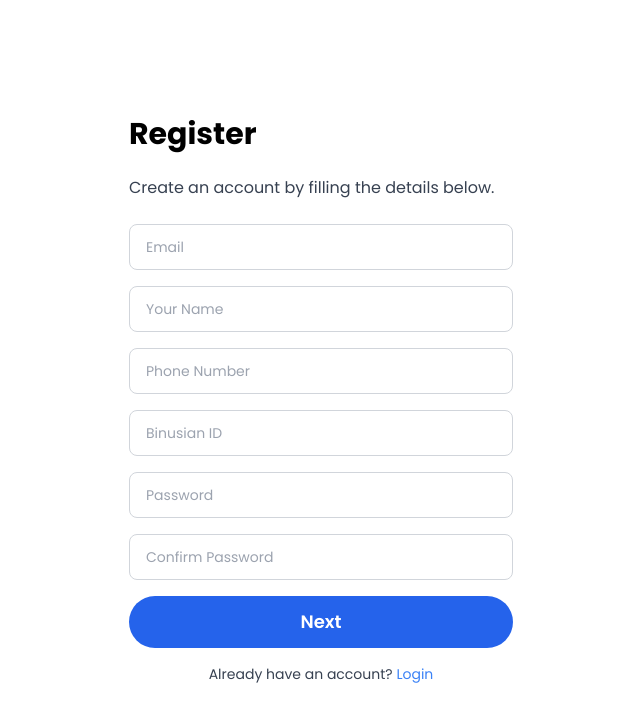
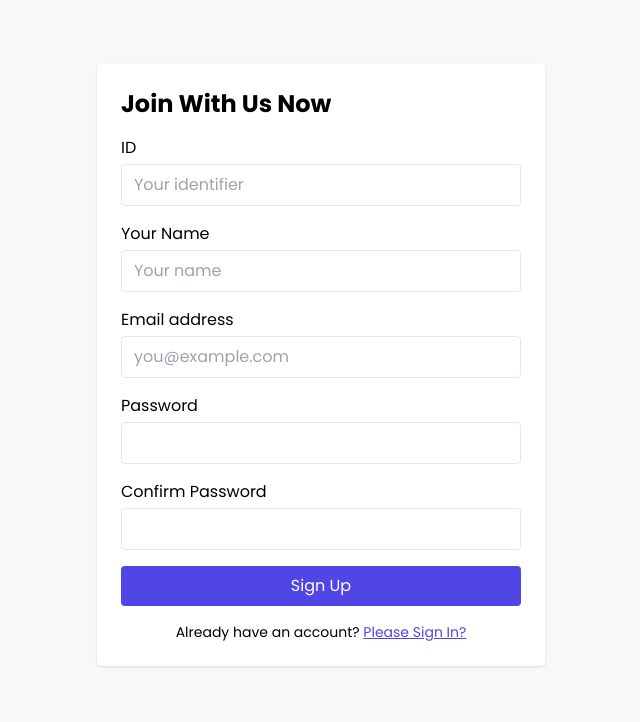
Before and after one commit to Juwono136/lost_and_found_app, a React (Vite) app in the folder client/: page /register in a window 1280 px wide. Shown: the top 722 px of the page, without its empty margins (319-959 px from the left). Built offline with nearby package versions, Linux system fonts and the light colour scheme; no server answers.

Commit message:
actually use the microservice (RAAAAHHHHH)

```diff
--- a/client/src/App.jsx
+++ b/client/src/App.jsx
@@ -7,6 +7,7 @@ import AuthProvider from "./service/AuthContext";
 import PrivateRoute from "./routes/privateroute";
 import LoginScreen from "./screens/user/LoginScreen";
 import RegisterScreen from "./screens/user/RegisterScreen";
+import SelectRoleScreen from "./screens/user/SelectRoleScreen";
 
 export default function App() {
   return (
@@ -16,6 +17,7 @@ export default function App() {
 
           <Route path="/login" element={<LoginScreen />} />
           <Route path="/register" element={<RegisterScreen />} />
+          <Route path="/select-role" element={<SelectRoleScreen />} />
 
           <Route element={<PrivateRoute />}>
            {/* Render user routes */}
--- /dev/null
+++ b/client/src/constants/roles.js
@@ -0,0 +1,11 @@
+export const ROLE = {
+    USER:     201,
+    ADMIN:    202,
+    EMPLOYEE: 203,
+  };
+
+  export const ROLE_LABEL = {
+    [ROLE.USER]:     "User",
+    [ROLE.ADMIN]:    "Admin",
+    [ROLE.EMPLOYEE]: "Employee",
+  };
--- /dev/null
+++ b/client/src/features/auth/authService.js
@@ -0,0 +1,30 @@
+import axios from "axios";
+const BASE = import.meta.env.VITE_USER_API_URL;
+
+
+console.log("🔹 authService BASE URL =", BASE);
+
+const authService = {
+  signup: (userData) =>
+    axios.post(`${BASE}/signup`, userData, { withCredentials:true })
+         .then(res => res.data),
+
+  signin: (creds) =>
+    axios.post(`${BASE}/signin`, creds, { withCredentials:true })
+         .then(res => res.data),
+
+  logout: () =>
+    axios.get(`${BASE}/logout`, { withCredentials:true })
+         .then(res => res.data),
+
+  forgotPassword: ({ email }) =>
+    axios.post(`${BASE}/forgot`, { email }, { withCredentials:true })
+         .then(res => res.data),
+
+    selectRole: ({ userId, selectedRole }) =>
+       axios
+         .post(`${BASE}/select-role`, { userId, selectedRole }, { withCredentials: true })
+         .then(res => res.data),
+};
+
+export default authService;
--- /dev/null
+++ b/client/src/features/token/tokenService.js
@@ -0,0 +1,10 @@
+import axios from "axios";
+const BASE = import.meta.env.VITE_USER_API_URL;
+
+const tokenService = {
+  refreshToken: () =>
+    axios.post(`${BASE}/refresh_token`, {}, { withCredentials:true })
+         .then(res => res.data),
+};
+
+export default tokenService;
--- /dev/null
+++ b/client/src/features/user/userService.js
@@ -0,0 +1,18 @@
+import axios from "axios";
+const BASE = import.meta.env.VITE_USER_API_URL;
+
+const userService = {
+  getCurrentUser: () =>
+    axios.get(`${BASE}/user_infor`, { withCredentials:true })
+         .then(res => res.data),
+
+  getAllUsers: () =>
+    axios.get(`${BASE}/all_infor`, { withCredentials:true })
+         .then(res => res.data),
+
+  updateUser: (data) =>
+    axios.put(`${BASE}/update_user`, data, { withCredentials:true })
+         .then(res => res.data),
+};
+
+export default userService;
--- a/client/src/routes/UserRoutes.jsx
+++ b/client/src/routes/UserRoutes.jsx
@@ -10,6 +10,7 @@ import RegisterScreen from "../screens/user/RegisterScreen";
 import FoundItemsScreen from "../screens/user/FoundItemsScreen";
 import ClaimedItemsScreen from "../screens/user/ClaimedItemsScreen";
 import EditProfile from "../screens/user/EditProfile";
+import SelectRoleScreen from "../screens/user/SelectRoleScreen";
 
 const UserRoutes = () => {
   return (
@@ -22,6 +23,8 @@ const UserRoutes = () => {
       <Route path="/found-items" element={<FoundItemsScreen />} />
       <Route path="/claimed-items" element={<ClaimedItemsScreen />} />
       <Route path="/edit-profile" element={<EditProfile />} />
+
+      <Route path="/select-role" element={<SelectRoleScreen />} />
     </Routes>
   );
 };
--- a/client/src/screens/user/LoginScreen.jsx
+++ b/client/src/screens/user/LoginScreen.jsx
@@ -1,122 +1,140 @@
-import React from "react";
-import { useState } from "react";
-import { useAuth } from "../../service/AuthContext";
+// client/src/screens/user/LoginScreen.jsx
+import React, { useState } from "react";
+import { useNavigate, Link } from "react-router-dom";
+import authService from "../../features/auth/authService";
+import tokenService from "../../features/token/tokenService";
+import userService from "../../features/user/userService";
 
-import { useNavigate } from "react-router-dom";
+export default function LoginScreen() {
+  const [email, setEmail]       = useState("");
+  const [password, setPassword] = useState("");
+  const [loading, setLoading]   = useState(false);
+  const [error, setError]       = useState(null);
+  const navigate                = useNavigate();
 
+  const submitHandler = async (e) => {
+    e.preventDefault();
+    setError(null);
+    setLoading(true);
 
-const LoginScreen = () => {
-  const [email, setEmail] = useState("");
-  const [password, setPassword] = useState("");
-  const [showPassword, setShowPassword] = useState(false);
-  const { login, refreshAccessToken} = useAuth();
-  const navigate = useNavigate();
+    try {
+      // 1️⃣ Call the signin feature
+      const signinData = await authService.signin({ email, password });
 
+      // ───── Insert here: store the returned user ID for select-role ─────
+      localStorage.setItem("userId", signinData.id);
 
-  const togglePasswordVisibility = () => {
-    setShowPassword(!showPassword);
-  };
-
-  const handleLogin = async () => {
-    try {
-        const userData = { email: email, password: password };
-        console.log("Logging in with", userData);
-
-        const loginResponse = await login(userData); // Log in to set the refresh token
-        if (loginResponse) { // Check if login is successful
-          const token = await refreshAccessToken(); // Get the access token
-          console.log("access:", token); // Store access token
-          navigate("/home"); // Navigate to home page after successful login
+      // 2️⃣ Handle role selection if required
+      if (signinData.roleSelectionRequired) {
+        navigate("/select-role", {
+          state: { roles: signinData.role, userId: signinData.id },
+        });
+        return;
       }
 
-        // At this point, the access token should be set
-    } catch (error) {
-        console.error("Login failed:", error);
-        alert("Login failed. Please check your credentials and try again.");
+      // 3️⃣ Refresh token to get access token
+      const tokenData = await tokenService.refreshToken();
+      localStorage.setItem("accessToken", tokenData.access_token);
+
+      // 4️⃣ Optionally fetch current user profile
+      const currentUser = await userService.getCurrentUser();
+      localStorage.setItem("userInfo", JSON.stringify(currentUser));
+
+      // 5️⃣ Redirect to homepage
+      navigate("/home");
+    } catch (err) {
+      console.error(err);
+      setError(
+        err.response?.data?.message ||
+        err.message ||
+        "Failed to sign in"
+      );
+    } finally {
+      setLoading(false);
     }
   };
 
+  return (
+    <div className="min-h-screen flex items-center justify-center bg-gray-50">
+      <div className="max-w-md w-full space-y-8 p-8 bg-white rounded shadow">
+        <h2 className="text-center text-3xl font-extrabold text-gray-900">
+          Sign in to your account
+        </h2>
 
+        {error && (
+          <div className="text-red-600 text-center">{error}</div>
+        )}
 
-  return (
-    <div className="min-h-screen flex flex-col justify-center items-center bg-white px-6">
-      <div className="w-full max-w-sm">
-        {/* Title */}
-        <h1 className="text-3xl font-bold mb-6">Log in</h1>
-
-        {/* Email Input */}
+        <form onSubmit={submitHandler} className="mt-8 space-y-6">
+          <div className="rounded-md shadow-sm -space-y-px">
             <div className="mb-4">
+              <label htmlFor="email" className="sr-only">
+                Email address
+              </label>
               <input
+                id="email"
+                name="email"
                 type="email"
+                autoComplete="email"
+                required
+                placeholder="Email address"
                 value={email}
                 onChange={(e) => setEmail(e.target.value)}
-            placeholder="Email"
-            className="w-full px-4 py-3 border border-gray-300 rounded-lg text-sm focus:outline-none focus:ring-2 focus:ring-blue-500"
+                className="appearance-none rounded-none relative block w-full px-3 py-2 border
+                           border-gray-300 placeholder-gray-500 text-gray-900 rounded-t-md
+                           focus:outline-none focus:ring-indigo-500 focus:border-indigo-500"
               />
             </div>
-
-        {/* Password Input */}
-        <div className="mb-4 relative">
+            <div className="relative">
+              <label htmlFor="password" className="sr-only">
+                Password
+              </label>
               <input
-            type={showPassword ? "text" : "password"}
+                id="password"
+                name="password"
+                type="password"
+                autoComplete="current-password"
+                required
+                placeholder="Password"
                 value={password}
                 onChange={(e) => setPassword(e.target.value)}
-            placeholder="Password"
-            className="w-full px-4 py-3 border border-gray-300 rounded-lg text-sm focus:outline-none focus:ring-2 focus:ring-blue-500"
+                className="appearance-none rounded-none relative block w-full px-3 py-2 border
+                           border-gray-300 placeholder-gray-500 text-gray-900 rounded-b-md
+                           focus:outline-none focus:ring-indigo-500 focus:border-indigo-500"
               />
-          <button
-            type="button"
-            onClick={togglePasswordVisibility}
-            className="absolute inset-y-0 right-4 flex items-center text-gray-500 focus:outline-none"
+              <Link
+                to="/forgot-password"
+                className="absolute inset-y-0 right-0 pr-3 flex items-center text-sm text-indigo-600 hover:underline"
               >
-            {/* Icon to show/hide password */}
-            {showPassword ? (
-              <svg
-                xmlns="http://www.w3.org/2000/svg"
-                className="h-5 w-5"
-                viewBox="0 0 20 20"
-                fill="currentColor"
-              >
-                <path
-                  fillRule="evenodd"
-                  d="M10 2C6.313 2 2.773 4.108 1 7.515c1.773 3.407 5.313 5.515 9 5.515s7.227-2.108 9-5.515C17.227 4.108 13.687 2 10 2zM3.463 7.515A7.963 7.963 0 0110 4c2.347 0 4.483.944 6.075 2.515a7.963 7.963 0 01-6.075 3.485A7.963 7.963 0 013.463 7.515zM10 12a1.993 1.993 0 01-1.992-1.992A1.993 1.993 0 0110 8.015a1.993 1.993 0 011.992 1.992A1.993 1.993 0 0110 12z"
-                  clipRule="evenodd"
-                />
-              </svg>
-            ) : (
-              <svg
-                xmlns="http://www.w3.org/2000/svg"
-                className="h-5 w-5"
-                viewBox="0 0 20 20"
-                fill="currentColor"
-              >
-                <path
-                  fillRule="evenodd"
-                  d="M1 10s4-8 9-8 9 8 9 8-4 8-9 8-9-8-9-8zm9-3a3 3 0 100 6 3 3 0 000-6zm-3.546 2.736A5 5 0 0010 12a5 5 0 003.546-6.264L6.454 9.736z"
-                  clipRule="evenodd"
-                />
-              </svg>
-            )}
-          </button>
+                Forgot?
+              </Link>
+            </div>
           </div>
 
-        {/* Forgot Password */}
-        <div className="text-right mb-6">
-          <a href="#" className="text-blue-500 text-sm font-semibold">
-            Forgot password?
-          </a>
-        </div>
+          <button
+            type="submit"
+            disabled={loading}
+            className={`w-full flex justify-center py-2 px-4 border border-transparent
+                       text-sm font-medium rounded-md text-white ${
+                         loading
+                           ? "bg-indigo-300"
+                           : "bg-indigo-600 hover:bg-indigo-700"
+                       }`}
+          >
+            {loading ? "Signing in…" : "Sign in"}
+          </button>
 
-        {/* Login Button */}
-        <button
-          onClick={handleLogin}
-          className="w-full py-3 bg-blue-500 text-white rounded-full text-lg font-semibold hover:bg-blue-600 focus:outline-none focus:ring-2 focus:ring-blue-500 focus:ring-opacity-50"
+          <p className="mt-4 text-center text-sm text-gray-600">
+            Don’t have an account?{" "}
+            <Link
+              to="/register"
+              className="font-medium text-indigo-600 hover:underline"
             >
-          Login
-        </button>
+              Sign up
+            </Link>
+          </p>
+        </form>
       </div>
     </div>
   );
-};
-
-export default LoginScreen;
+}
--- a/client/src/screens/user/RegisterScreen.jsx
+++ b/client/src/screens/user/RegisterScreen.jsx
@@ -1,167 +1,122 @@
+// client/src/screens/user/RegisterScreen.jsx
 import React, { useState } from "react";
+import { useNavigate, Link } from "react-router-dom";
+import authService from "../../features/auth/authService";
 
 const RegisterScreen = () => {
-  const [step, setStep] = useState(1);
-  const [formData, setFormData] = useState({
+  const navigate = useNavigate();
+  const [form, setForm] = useState({
+    id: "",
+    name: "",
     email: "",
-    name: "",
-    phone: "",
-    binusianID: "",
     password: "",
     confirmPassword: "",
-    verificationCode: "",
   });
+  const [error, setError] = useState("");
 
-  // Handle input changes
-  const handleInputChange = (e) => {
-    const { name, value } = e.target;
-    setFormData({
-      ...formData,
-      [name]: value,
-    });
+  const handleChange = (e) => {
+    setForm((f) => ({ ...f, [e.target.name]: e.target.value }));
   };
 
-  // Proceed to the next step
-  const handleNextStep = () => {
-    if (formData.password !== formData.confirmPassword) {
-      alert("Passwords do not match!");
-      return;
+  const handleSubmit = async (e) => {
+    e.preventDefault();
+    setError("");
+
+    if (form.password !== form.confirmPassword) {
+      return setError("Passwords do not match");
     }
-    setStep(2); // Move to verification step
+
+    try {
+      const payload = {
+        binusian_id: form.id,
+        name: form.name,
+        email: form.email,
+        program: "",
+        password: form.password,
+        confirmPassword: form.confirmPassword,
       };
-
-  // Handle final form submission
-  const handleFormSubmit = () => {
-    console.log("Form submitted:", formData);
-    // Handle form submission logic here (e.g., API call)
+      const res = await authService.signup(payload);
+      alert(res.message || "Signed up successfully!");
+      navigate("/login");
+    } catch (err) {
+      setError(err.response?.data?.detail || err.message);
+    }
   };
 
   return (
-    <div className="min-h-screen flex flex-col justify-center items-center bg-white px-6">
-      {step === 1 ? (
-        <div className="w-full max-w-sm">
-          {/* First Page - Registration Form */}
-          <h1 className="text-3xl font-bold mb-6">Register</h1>
-          <p className="mb-6 text-gray-700">
-            Create an account by filling the details below.
-          </p>
-
-          {/* Email */}
-          <div className="mb-4 relative">
+    <div className="max-w-md mx-auto mt-16 p-6 bg-white rounded shadow">
+      <h2 className="text-2xl font-bold mb-4">Join With Us Now</h2>
+      {error && <div className="mb-4 text-red-600">{error}</div>}
+      <form onSubmit={handleSubmit} className="space-y-4">
+        <div>
+          <label className="block mb-1">ID</label>
+          <input
+            name="id"
+            value={form.id}
+            onChange={handleChange}
+            className="w-full border px-3 py-2 rounded"
+            placeholder="Your identifier"
+            required
+          />
+        </div>
+        <div>
+          <label className="block mb-1">Your Name</label>
+          <input
+            name="name"
+            value={form.name}
+            onChange={handleChange}
+            className="w-full border px-3 py-2 rounded"
+            placeholder="Your name"
+            required
+          />
+        </div>
+        <div>
+          <label className="block mb-1">Email address</label>
           <input
             type="email"
             name="email"
-              value={formData.email}
-              onChange={handleInputChange}
-              placeholder="Email"
-              className="w-full px-4 py-3 border border-gray-300 rounded-lg text-sm focus:outline-none focus:ring-2 focus:ring-blue-500"
+            value={form.email}
+            onChange={handleChange}
+            className="w-full border px-3 py-2 rounded"
+            placeholder="you@example.com"
+            required
           />
         </div>
-
-          {/* Name */}
-          <div className="mb-4 relative">
-            <input
-              type="text"
-              name="name"
-              value={formData.name}
-              onChange={handleInputChange}
-              placeholder="Your Name"
-              className="w-full px-4 py-3 border border-gray-300 rounded-lg text-sm focus:outline-none focus:ring-2 focus:ring-blue-500"
-            />
-          </div>
-
-          {/* Phone */}
-          <div className="mb-4 relative">
-            <input
-              type="tel"
-              name="phone"
-              value={formData.phone}
-              onChange={handleInputChange}
-              placeholder="Phone Number"
-              className="w-full px-4 py-3 border border-gray-300 rounded-lg text-sm focus:outline-none focus:ring-2 focus:ring-blue-500"
-            />
-          </div>
-
-          {/* Binusian ID */}
-          <div className="mb-4 relative">
-            <input
-              type="text"
-              name="binusianID"
-              value={formData.binusianID}
-              onChange={handleInputChange}
-              placeholder="Binusian ID"
-              className="w-full px-4 py-3 border border-gray-300 rounded-lg text-sm focus:outline-none focus:ring-2 focus:ring-blue-500"
-            />
-          </div>
-
-          {/* Password */}
-          <div className="mb-4 relative">
+        <div>
+          <label className="block mb-1">Password</label>
           <input
             type="password"
             name="password"
-              value={formData.password}
-              onChange={handleInputChange}
-              placeholder="Password"
-              className="w-full px-4 py-3 border border-gray-300 rounded-lg text-sm focus:outline-none focus:ring-2 focus:ring-blue-500"
+            value={form.password}
+            onChange={handleChange}
+            className="w-full border px-3 py-2 rounded"
+            required
           />
         </div>
-
-          {/* Confirm Password */}
-          <div className="mb-4 relative">
+        <div>
+          <label className="block mb-1">Confirm Password</label>
           <input
             type="password"
             name="confirmPassword"
-              value={formData.confirmPassword}
-              onChange={handleInputChange}
-              placeholder="Confirm Password"
-              className="w-full px-4 py-3 border border-gray-300 rounded-lg text-sm focus:outline-none focus:ring-2 focus:ring-blue-500"
+            value={form.confirmPassword}
+            onChange={handleChange}
+            className="w-full border px-3 py-2 rounded"
+            required
           />
         </div>
-
-          {/* Next Button */}
         <button
-            onClick={handleNextStep}
-            className="w-full py-3 bg-blue-600 text-white rounded-full text-lg font-semibold hover:bg-blue-700 focus:outline-none focus:ring-2 focus:ring-blue-500"
+          type="submit"
+          className="w-full bg-indigo-600 text-white px-4 py-2 rounded"
         >
-            Next
+          Sign Up
         </button>
-
-          <p className="mt-4 text-center text-sm text-gray-700">
-            Already have an account?{" "}
-            <a href="#" className="text-blue-500">
-              Login
-            </a>
+      </form>
+      <p className="mt-4 text-center text-sm">
+        Already have an account?{' '}
+        <Link to="/login" className="text-indigo-600 underline">
+          Please Sign In?
+        </Link>
       </p>
-        </div>
-      ) : (
-        <div className="w-full max-w-sm">
-          {/* Second Page - Verification Code */}
-          <h1 className="text-3xl font-bold mb-6">Register</h1>
-          <p className="mb-6 text-gray-700">
-            We have sent an email to your account with a verification code!
-          </p>
-
-          {/* Verification Code */}
-          <div className="mb-4 relative">
-            <input
-              type="text"
-              name="verificationCode"
-              value={formData.verificationCode}
-              onChange={handleInputChange}
-              placeholder="Verification Code"
-              className="w-full px-4 py-3 border border-gray-300 rounded-lg text-sm focus:outline-none focus:ring-2 focus:ring-blue-500"
-            />
-          </div>
-
-          {/* Submit Button */}
-          <button
-            onClick={handleFormSubmit}
-            className="w-full py-3 bg-blue-500 text-white rounded-full text-lg font-semibold hover:bg-blue-700 focus:outline-none focus:ring-2 focus:ring-blue-500"
-          >
-            Register
-          </button>
-        </div>
-      )}
     </div>
   );
 };
--- /dev/null
+++ b/client/src/screens/user/SelectRoleScreen.jsx
@@ -0,0 +1,71 @@
+// src/screens/user/SelectRoleScreen.jsx
+import React, { useState, useEffect } from 'react';
+import { useLocation, useNavigate } from 'react-router-dom';
+import authService from '../../features/auth/authService';
+import { ROLE_LABEL } from '../../constants/roles';
+
+export default function SelectRoleScreen() {
+  const { state } = useLocation();
+  const navigate = useNavigate();
+
+  // Pull roles array and userId out of the router state
+  const { roles = [], userId } = state || {};
+
+  // If we don’t have roles or ID, send them back to login
+  useEffect(() => {
+    if (!roles.length || !userId) {
+      navigate('/login');
+    }
+  }, [roles, userId, navigate]);
+
+  const [selectedRole, setSelectedRole] = useState(roles[0] || null);
+  const [error, setError] = useState('');
+
+  const handleSubmit = async (e) => {
+    e.preventDefault();
+    setError('');
+    try {
+      // NOTE: payload key must be `userId`, not `current`
+      await authService.selectRole({ userId, selectedRole });
+      navigate('/home');
+    } catch (err) {
+      setError(err.response?.data?.message || err.message);
+    }
+  };
+
+  return (
+    <div className="min-h-screen flex items-center justify-center bg-gray-50">
+      <div className="w-full max-w-md p-6 bg-white rounded-lg shadow">
+        <h2 className="text-2xl font-bold mb-4">Select Your Role</h2>
+
+        <form onSubmit={handleSubmit} className="space-y-4">
+          {roles.map((role) => (
+            <div key={role} className="flex items-center">
+              <input
+                id={`role-${role}`}
+                name="role"
+                type="radio"
+                value={role}
+                checked={selectedRole === role}
+                onChange={() => setSelectedRole(role)}
+                className="mr-2"
+              />
+              <label htmlFor={`role-${role}`} className="cursor-pointer">
+                {ROLE_LABEL[role] || `Role ${role}`}
+              </label>
+            </div>
+          ))}
+
+          {error && <div className="text-red-500">{error}</div>}
+
+          <button
+            type="submit"
+            className="w-full py-2 bg-indigo-600 text-white rounded hover:bg-indigo-700"
+          >
+            Continue
+          </button>
+        </form>
+      </div>
+    </div>
+  );
+}
```
Also changed, not shown: client/vite.config.js (+5 -2 lines), 1 other file (tests, documents, lock files or other folders). Lines whose indentation alone changed are shown as unchanged.
